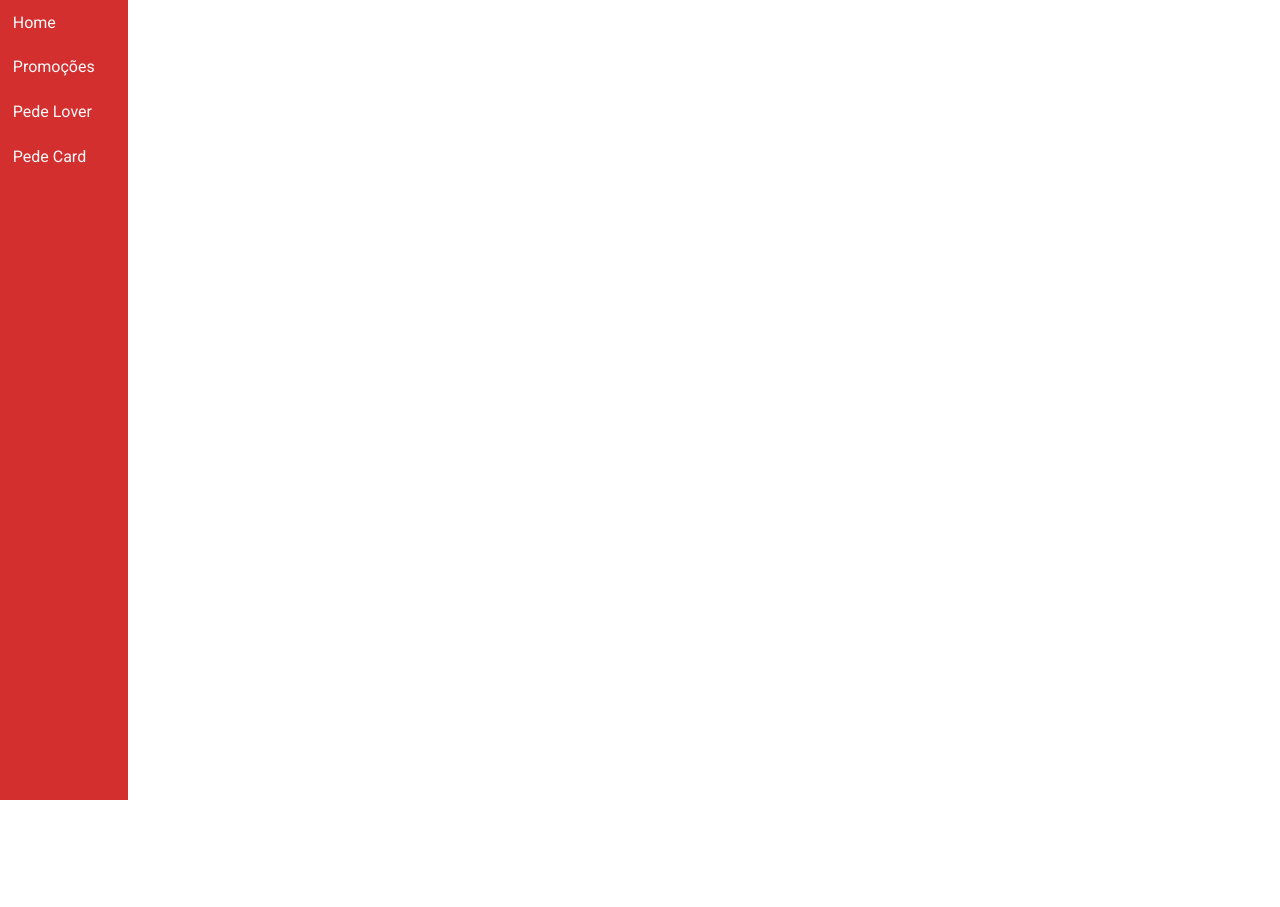
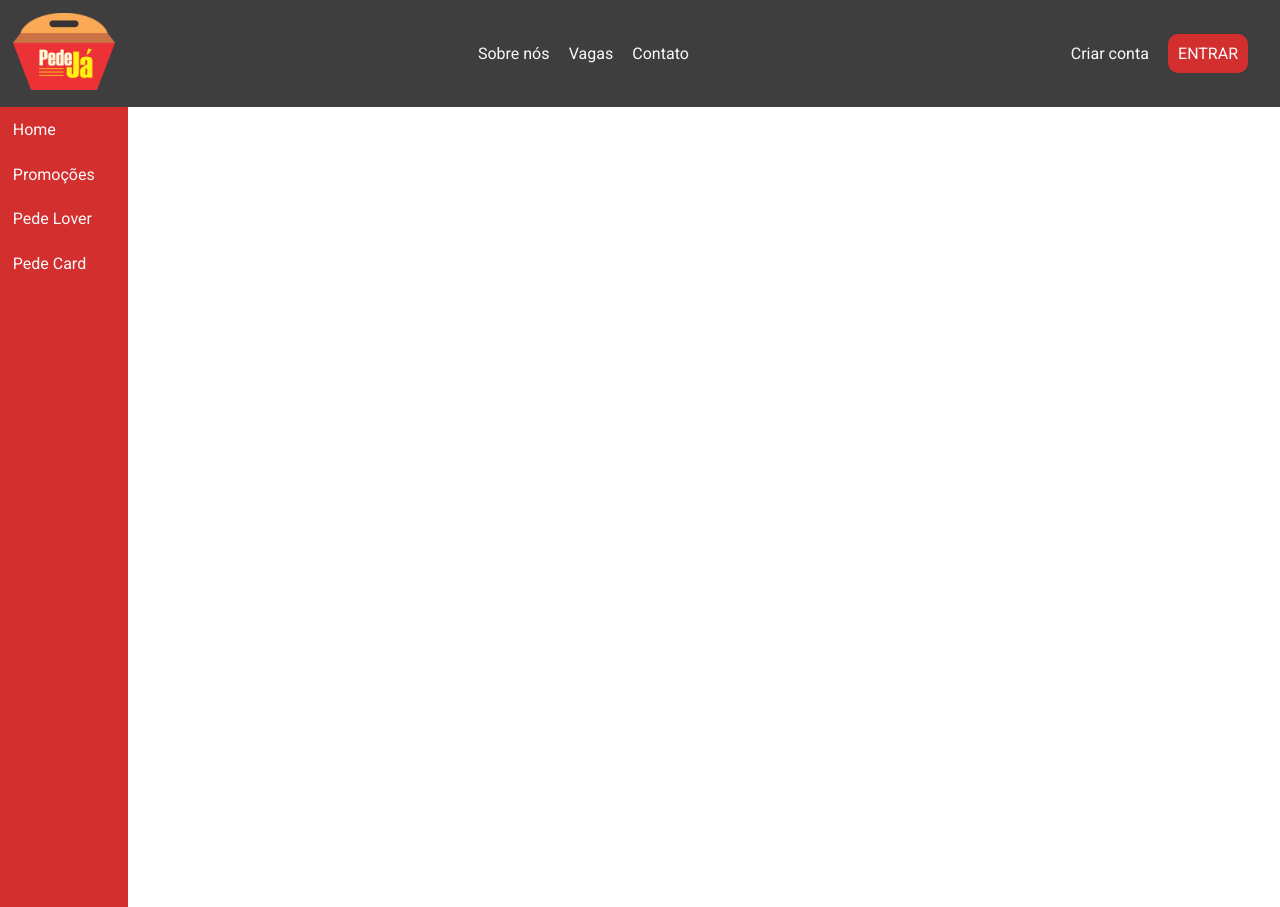
Before and after one commit to BMinority/REACT-pede-ja, a React (Vite) app in the folder pede-ja/: page / in a window 1280 px wide. Before the commit the page ends 800 px from the top, so only its background shows below. Built offline with nearby package versions, Linux system fonts and the light colour scheme.

Commit message:
style header

```diff
--- a/pede-ja/index.html
+++ b/pede-ja/index.html
@@ -9,6 +9,7 @@
     rel="stylesheet">
   <meta name="viewport" content="width=device-width, initial-scale=1.0" />
   <title>Pede Já</title>
+  <script src="https://kit.fontawesome.com/0a60265145.js" crossorigin="anonymous"></script>
 </head>
 
 <body>
--- a/pede-ja/src/App.jsx
+++ b/pede-ja/src/App.jsx
@@ -1,10 +1,12 @@
 import './App.css'
+import Header from './components/jsx/Header'
 import Navigation from './components/jsx/Navigation'
 
 function App() {
 
   return (
     <>
+      <Header />
       <Navigation />
     </>
   )
--- a/pede-ja/src/components/css/Header.css
+++ b/pede-ja/src/components/css/Header.css
@@ -0,0 +1,47 @@
+@import url('../../App.css');
+
+.header-pede {
+    width: 100%;
+    display: flex;
+    justify-content: space-between;
+    align-items: center;
+
+    padding: 1vw;
+
+    background-color: #3e3e3e;
+}
+
+.header-pede div a {
+    text-decoration: none;
+    color: var(--texto-cor-claro);
+    margin-right: 1.5vw;
+}
+
+.header-pede div a:hover {
+    color: var(--cor-laranja);
+}
+
+.pede-icon img {
+    width: 8vw;
+}
+
+.header-pede div .enter {
+    background-color: var(--cor-vermelho);
+    padding: 10px;
+    border-radius: 10px;
+}
+
+/*MEDIA*/
+@media (max-width: 430px) {
+    .header-pede .pede-options {
+        display: none;
+    }
+
+    .header-pede {
+        padding: 3vw;
+    }
+
+    .pede-icon img {
+        width: 20vw;
+    }
+}
--- a/pede-ja/src/components/jsx/Header.jsx
+++ b/pede-ja/src/components/jsx/Header.jsx
@@ -0,0 +1,34 @@
+import PedeIcon from '../../assets/Pede_Ja.png'
+import '../css/Header.css'
+
+function Header() {
+    return (
+        <div className="header-pede">
+            <div className="pede-icon">
+                <img src={PedeIcon} alt="Ícone do Pede Já" />
+            </div>
+            <div className="pede-options">
+                <a href="#">
+                    Sobre nós
+                </a>
+                <a href="#">
+                    Vagas
+                </a>
+                <a href="#">
+                    Contato
+                </a>
+            </div>
+            <div className="pede-login">
+                <a href="#">
+                    Criar conta
+                </a>
+
+                <a href="#" className="enter">
+                    ENTRAR
+                </a>
+            </div>
+        </div>
+    )
+}
+
+export default Header
```
